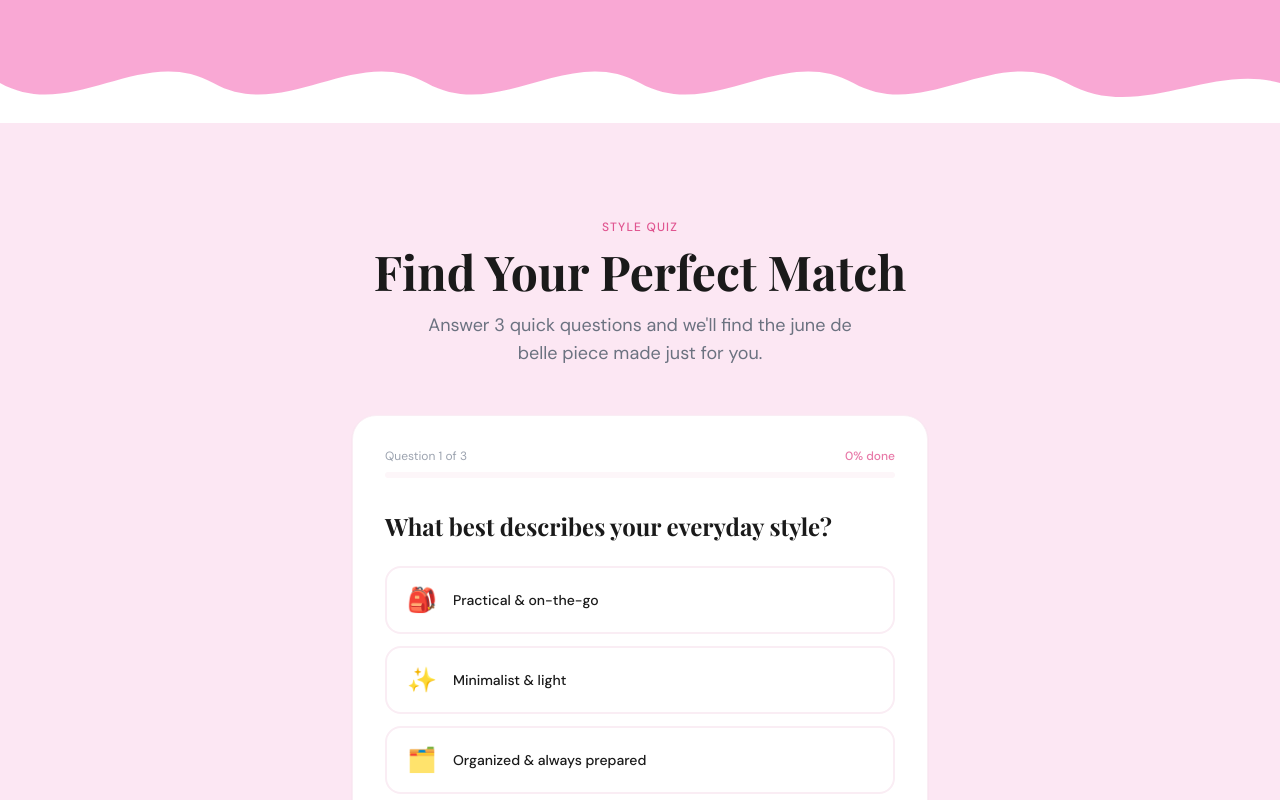
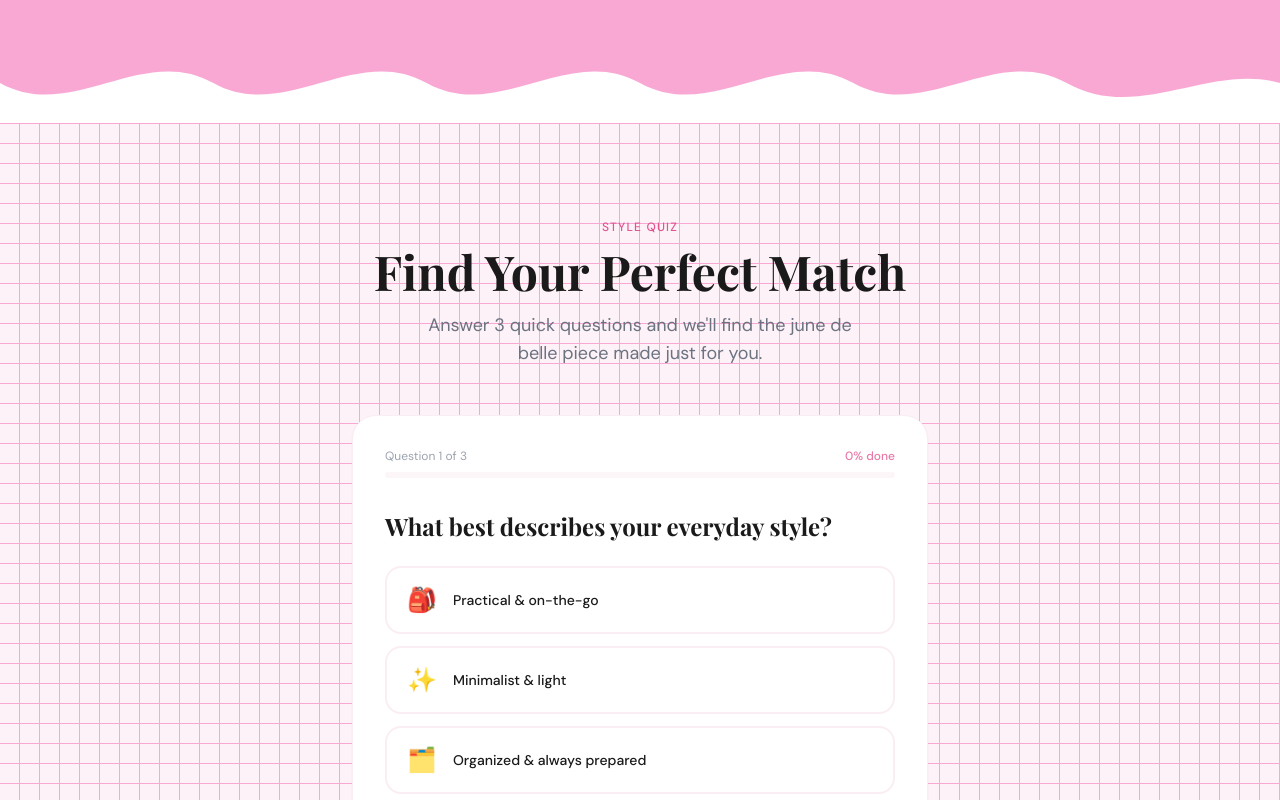
Before and after one commit to ayesharaditya235-jpg/june-de-belle, a Next.js app: page / in a window 1280 px wide. Shown: the part 2640-3440 px from the top of the page. Built offline with nearby package versions, Linux system fonts and the light colour scheme.

Commit message:
restore grid pattern background on quiz section

```diff
--- a/app/page.tsx
+++ b/app/page.tsx
@@ -70,7 +70,10 @@ export default function Home() {
       </section>
 
       <ProductSection />
-      <section id="quiz" style={{background: "#fce7f3"}}>
+      <section id="quiz" style={{
+          backgroundImage: `repeating-linear-gradient(0deg, transparent, transparent 19px, #f9a8d4 19px, #f9a8d4 20px), repeating-linear-gradient(90deg, transparent, transparent 19px, #f9a8d4 19px, #f9a8d4 20px)`,
+          backgroundColor: "#fdf2f8"
+        }}>
         <ProductQuiz />
       </section>
       <HowItWorks />
```
